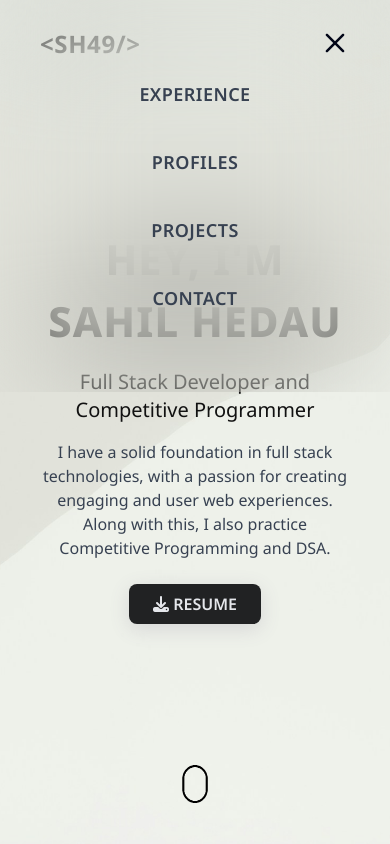
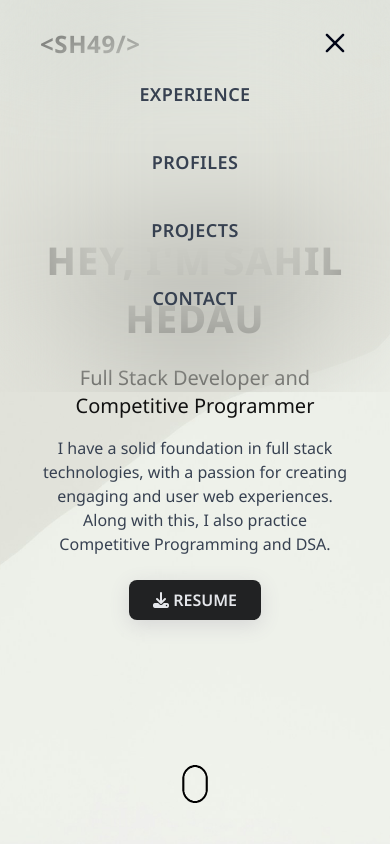
Before and after one commit to sahilhedau49/portfolio-v1, a React (Vite) app: page / in a window 390 px wide. Both pictures are taken after a click on the icon 335 px from the left and 43 px from the top of the page. Shown: the top 844 px of the page. Built offline with nearby package versions, Linux system fonts and the light colour scheme; no server answers.

Commit message:
Bug Fixed

```diff
--- a/src/Components/Hero.jsx
+++ b/src/Components/Hero.jsx
@@ -35,7 +35,7 @@ const Hero = () => {
       <div className="hero flex flex-col min-h-[100vh] pb-10 text-[#111]">
         <Navbar />
         <div className="w-[60%] text-center block mx-auto my-auto md:w-[80%]">
-          <h1 className="text-[4rem] tracking-wide font-extrabold md:text-[2.6rem]">
+          <h1 className="text-[4rem] tracking-wide font-extrabold md:text-[2.4rem]">
             HEY, I'M SAHIL HEDAU
           </h1>
           <p className="mt-4 text-2xl md:text-xl">
--- a/src/Components/Navbar.jsx
+++ b/src/Components/Navbar.jsx
@@ -15,7 +15,7 @@ const Navbar = () => {
       </Link>
       <div
         className={`flex place-items-center gap-14 text-lg font-semibold text-gray-700 uppercase tracking-wide duration-300 md:backdrop-blur-3xl md:gap-10 md:flex-col md:absolute md:top-0 md:py-20 md:left-0 md:w-[100vw] md:h-fit ${
-          openMenu ? "md:translate-x-0" : "md:translate-x-full"
+          openMenu ? "md:translate-x-0" : "md:hidden"
         }`}
       >
         <div
```
